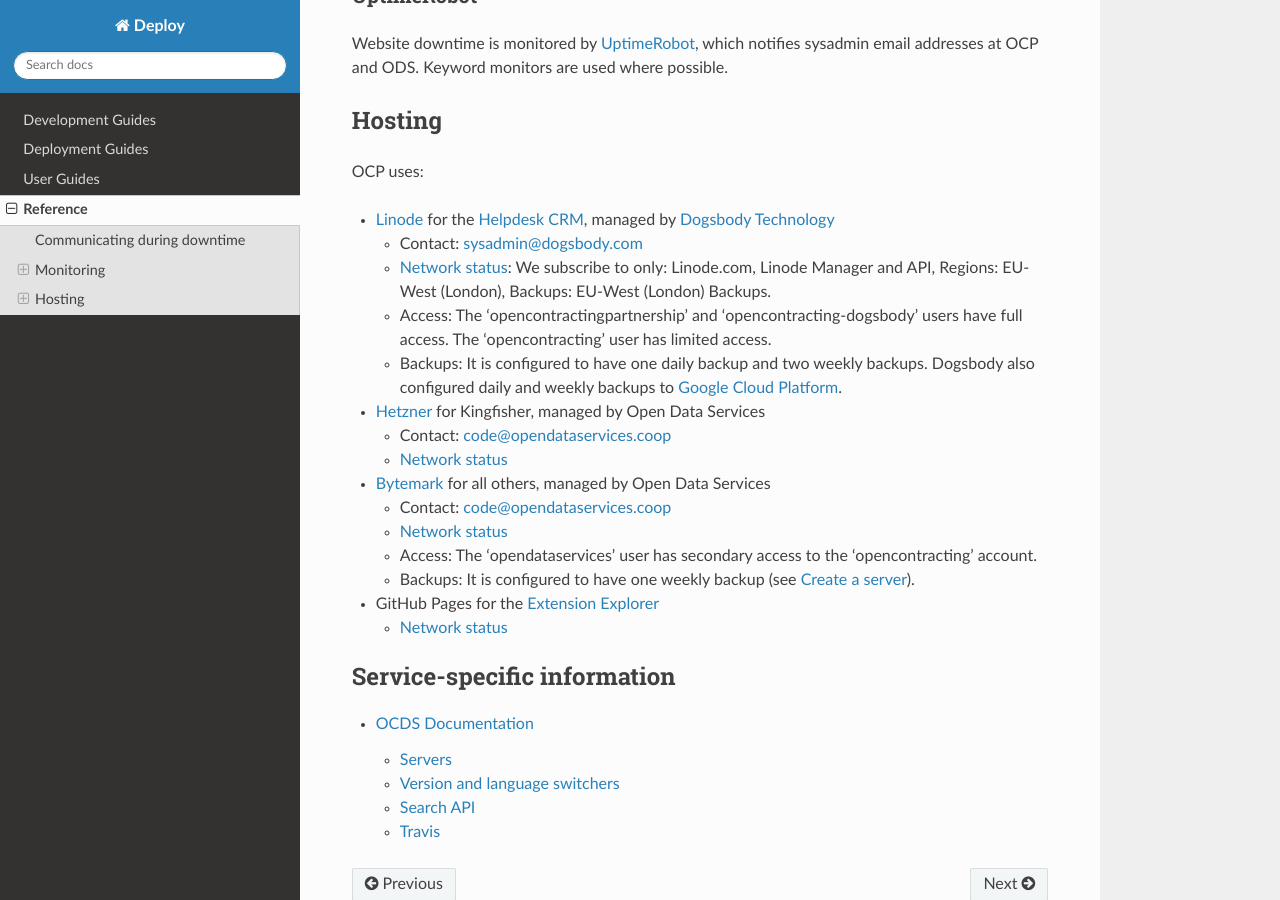
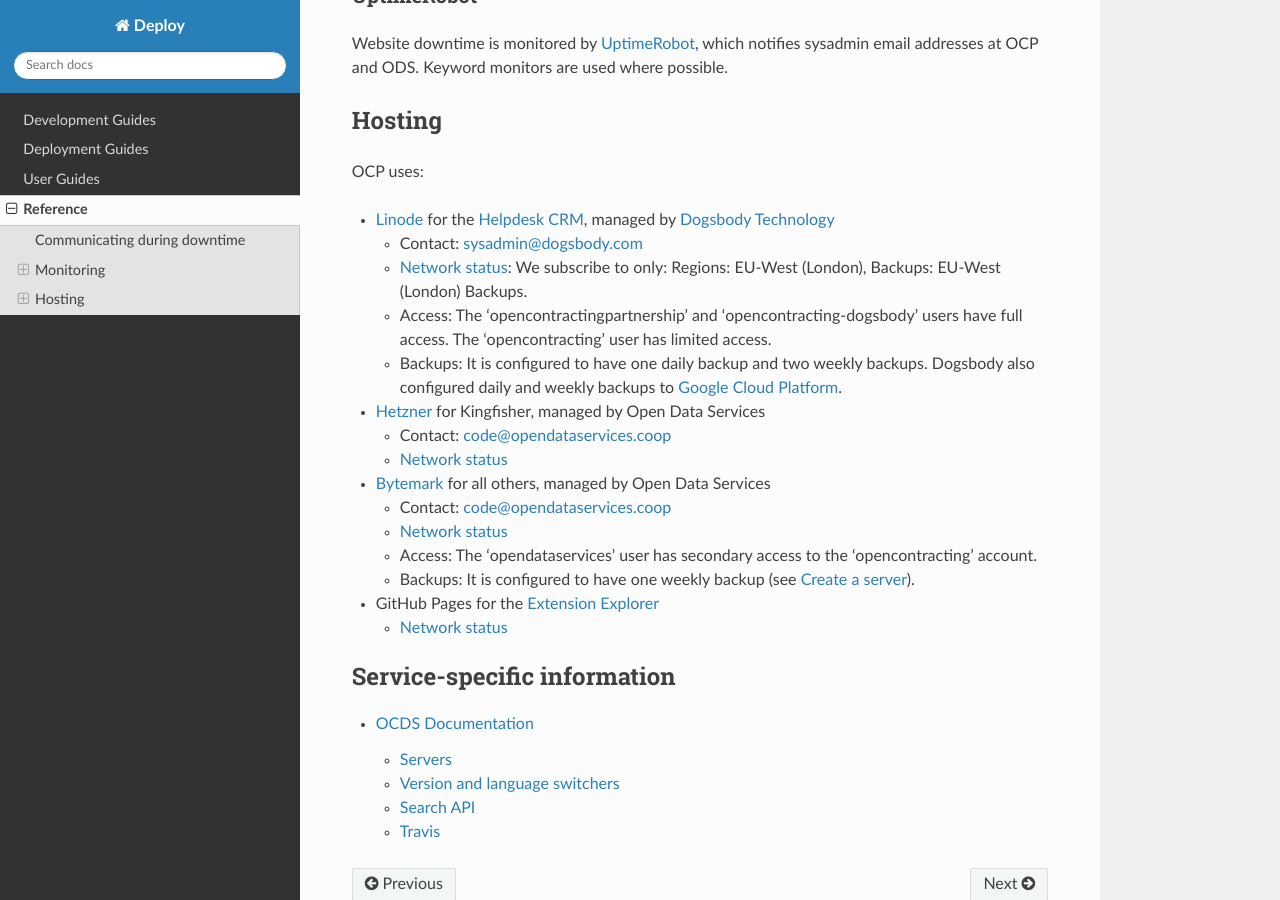
Before and after one commit to open-contracting/deploy, a Sphinx documentation site: the page built from docs/reference/index.rst, in a window 1280 px wide and 900 px high, scrolled down 969 px. Built offline with Sphinx 7.4.7 and the Read the Docs theme 2.0.0, drawn with Linux system fonts in a browser that asks for light colours.

Commit message:
Change Linode subscriptions

```diff
--- a/docs/reference/index.rst
+++ b/docs/reference/index.rst
@@ -46,7 +46,7 @@
 -  `Linode <https://cloud.linode.com/>`__ for the `Helpdesk CRM <https://crm.open-contracting.org>`__, managed by `Dogsbody Technology <https://www.dogsbody.com>`__
 
    -  Contact: sysadmin@dogsbody.com
-   -  `Network status <https://status.linode.com/>`__: We subscribe to only: Linode.com, Linode Manager and API, Regions: EU-West (London), Backups: EU-West (London) Backups.
+   -  `Network status <https://status.linode.com/>`__: We subscribe to only: Regions: EU-West (London), Backups: EU-West (London) Backups.
    -  Access: The 'opencontractingpartnership' and 'opencontracting-dogsbody' users have full access. The 'opencontracting' user has limited access.
    -  Backups: It is configured to have one daily backup and two weekly backups. Dogsbody also configured daily and weekly backups to `Google Cloud Platform <https://ocds-standard-development-handbook.readthedocs.io/en/latest/systems/services.html#cloud-platform>`__.
 
```
